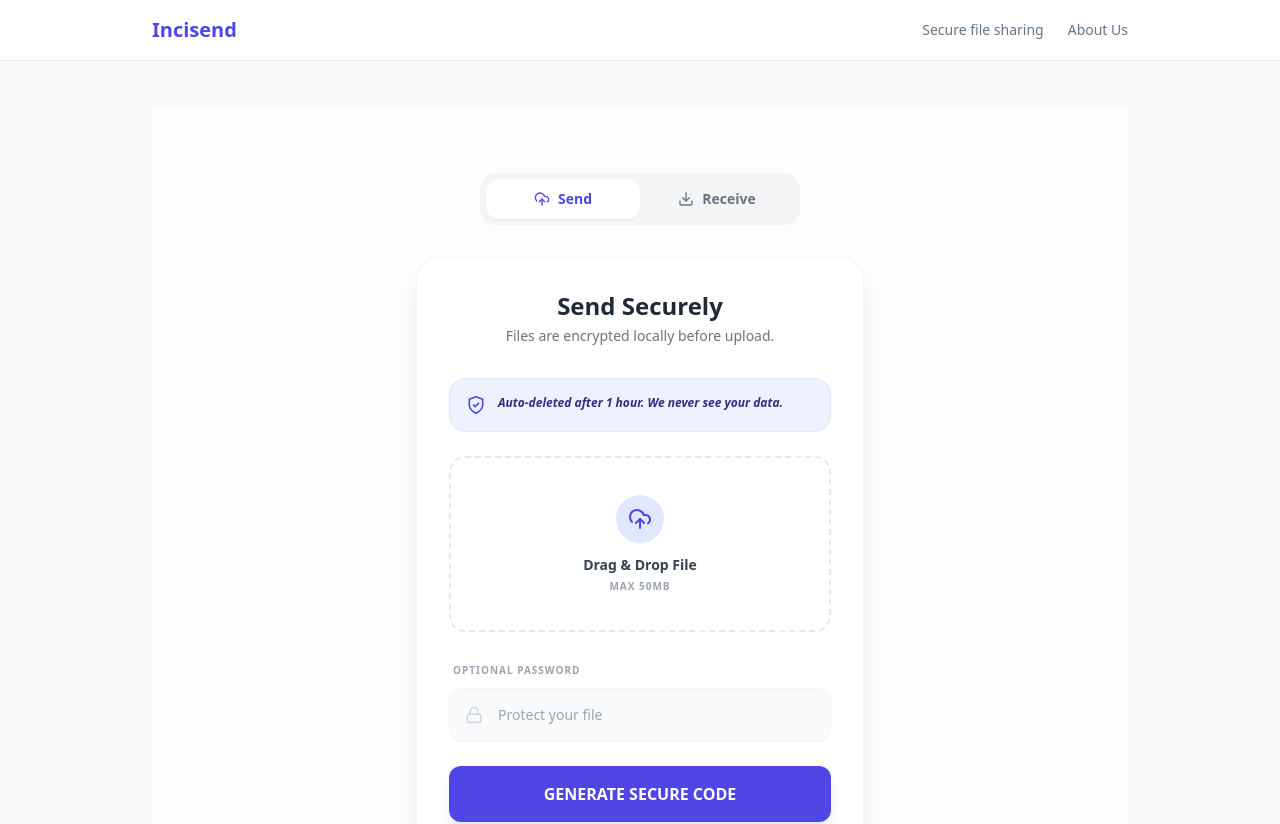
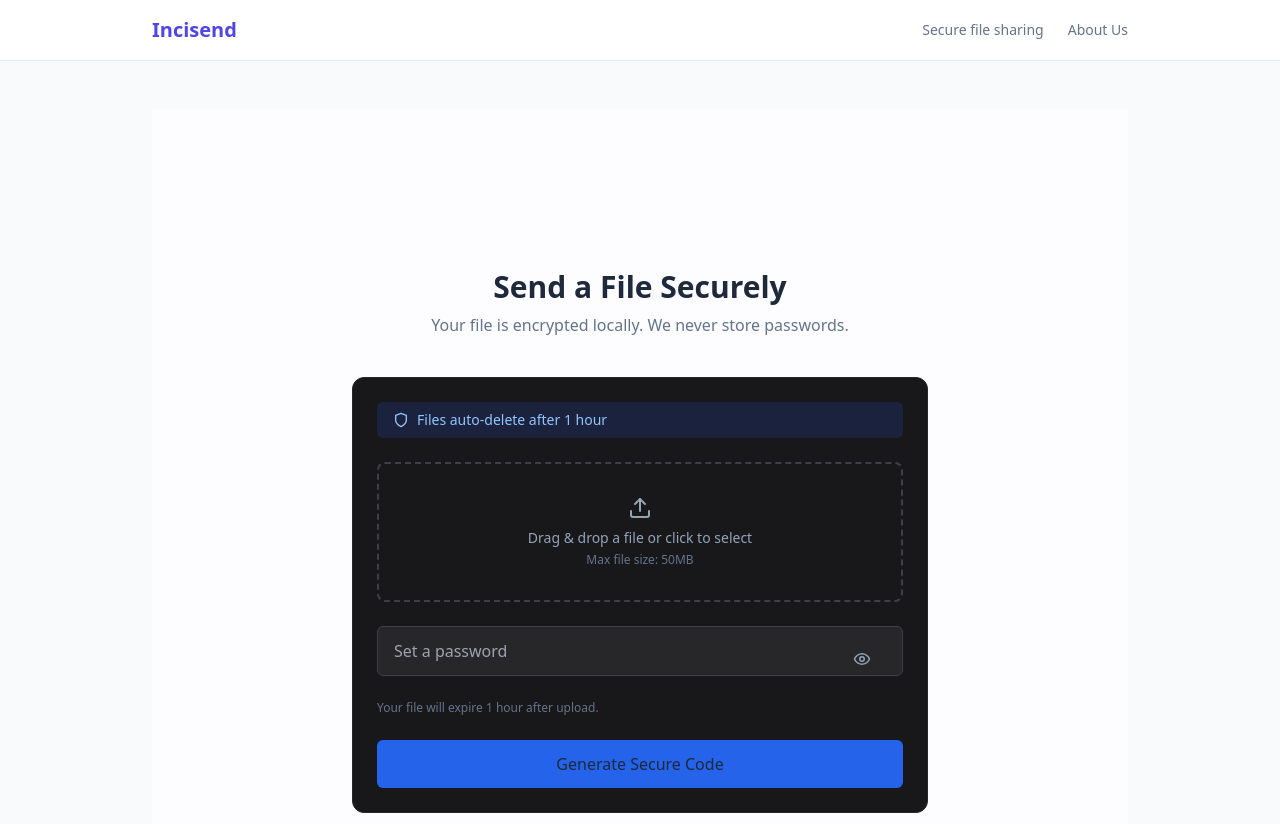
Before and after one commit to Inciverse/incisend, a Next.js app: page /send in a window 1280 px wide. Shown: the top 824 px of the page. Built offline with nearby package versions, Linux system fonts and the light colour scheme.

Commit message:
Update InciSend.tsx

```diff
--- a/components/InciSend.tsx
+++ b/components/InciSend.tsx
@@ -1,142 +1,95 @@
 "use client";
 
-import { useState, useEffect } from "react";
-import { Eye, EyeOff, UploadCloud, Download, ShieldCheck, Lock } from "lucide-react";
+import { useState } from "react";
+import { Eye, EyeOff, Upload, Shield } from "lucide-react";
 
-// Added 'initialMode' prop to control which UI shows up first
-export default function InciSend({ initialMode = "send" }: { initialMode?: "send" | "receive" }) {
-  const [mode, setMode] = useState<"send" | "receive">(initialMode);
-
-  // Sync mode if initialMode changes
-  useEffect(() => {
-    setMode(initialMode);
-  }, [initialMode]);
-
-  // --- AAPKA ORIGINAL LOGIC (UNTOUCHED) ---
-  const [inputCode, setInputCode] = useState("");
+export default function Incisend() {
+  const [file, setFile] = useState<File | null>(null);
   const [password, setPassword] = useState("");
   const [showPassword, setShowPassword] = useState(false);
-  const [message, setMessage] = useState("");
-  const [file, setFile] = useState<File | null>(null);
-  const [sendPassword, setSendPassword] = useState("");
-
-  const handleReceive = () => {
-    setMessage("Decrypting file...");
-  };
-  // --- END OF LOGIC ---
+  const [dragActive, setDragActive] = useState(false);
 
   return (
-    <div className="flex flex-col items-center w-full">
+    <section className="max-w-xl mx-auto mt-24">
+      {/* TITLE */}
+      <h1 className="text-3xl font-bold text-center">
+        Send a File Securely
+      </h1>
+      <p className="text-center text-slate-500 mt-2">
+        Your file is encrypted locally. We never store passwords.
+      </p>
 
-      {/* 1. PROFESSIONAL MODE SWITCHER */}
-      <div className="flex bg-gray-100 p-1.5 rounded-2xl mb-8 w-full max-w-[320px]">
+      {/* CARD */}
+      <div className="mt-10 bg-zinc-900 border border-zinc-800 rounded-xl p-6 space-y-6">
+        {/* SECURITY NOTE */}
+        <div className="flex items-center gap-2 bg-blue-900/30 text-blue-300 px-4 py-2 rounded-md text-sm">
+          <Shield size={16} />
+          Files auto-delete after 1 hour
+        </div>
+
+        {/* FILE DROP */}
+        <label
+          className={`flex flex-col items-center justify-center border-2 border-dashed rounded-lg p-8 cursor-pointer transition
+          ${
+            dragActive
+              ? "border-blue-500 bg-blue-500/10"
+              : "border-zinc-700"
+          }`}
+          onDragOver={() => setDragActive(true)}
+          onDragLeave={() => setDragActive(false)}
+          onDrop={() => setDragActive(false)}
+        >
+          <Upload className="mb-2 text-slate-400" />
+          <span className="text-sm text-slate-400">
+            Drag & drop a file or click to select
+          </span>
+          <span className="text-xs text-slate-500 mt-1">
+            Max file size: 50MB
+          </span>
+
+          <input
+            type="file"
+            className="hidden"
+            onChange={(e) => setFile(e.target.files?.[0] || null)}
+          />
+        </label>
+
+        {/* PASSWORD */}
+        <div className="relative">
+          <input
+            type={showPassword ? "text" : "password"}
+            placeholder="Set a password"
+            className="w-full px-4 py-3 rounded-md bg-zinc-800 border border-zinc-700 focus:outline-none focus:border-blue-500"
+            value={password}
+            onChange={(e) => setPassword(e.target.value)}
+          />
+
           <button
-          onClick={() => setMode("send")}
-          className={`flex-1 flex items-center justify-center gap-2 py-2.5 rounded-xl text-sm font-bold transition-all ${
-            mode === "send" ? "bg-white text-indigo-600 shadow-sm" : "text-gray-500 hover:text-gray-700"
-          }`}
+            type="button"
+            onClick={() => setShowPassword(!showPassword)}
+            className="absolute right-3 top-3 text-slate-400"
           >
-          <UploadCloud size={16} /> Send
-        </button>
-        <button
-          onClick={() => setMode("receive")}
-          className={`flex-1 flex items-center justify-center gap-2 py-2.5 rounded-xl text-sm font-bold transition-all ${
-            mode === "receive" ? "bg-white text-indigo-600 shadow-sm" : "text-gray-500 hover:text-gray-700"
-          }`}
-        >
-          <Download size={16} /> Receive
+            {showPassword ? <EyeOff size={18} /> : <Eye size={18} />}
           </button>
         </div>
 
-      {/* 2. SEND UI */}
-      {mode === "send" && (
-        <div className="w-full max-w-md bg-white rounded-3xl shadow-xl border border-gray-100 p-8 animate-in fade-in slide-in-from-bottom-4 duration-500">
-          <div className="text-center mb-8">
-            <h2 className="text-2xl font-black text-gray-800">Send Securely</h2>
-            <p className="text-gray-500 text-sm mt-1">Files are encrypted locally before upload.</p>
-          </div>
+        {/* EXPIRY INFO */}
+        <p className="text-xs text-slate-500">
+          Your file will expire 1 hour after upload.
+        </p>
 
-          <div className="space-y-6">
-            <div className="bg-indigo-50 border border-indigo-100 p-4 rounded-2xl flex items-start gap-3">
-              <ShieldCheck className="text-indigo-600 shrink-0" size={20} />
-              <p className="text-xs text-indigo-900 font-semibold italic">
-                Auto-deleted after 1 hour. We never see your data.
-              </p>
-            </div>
-
-            <label className="group relative flex flex-col items-center justify-center w-full h-44 border-2 border-dashed border-gray-200 rounded-2xl cursor-pointer hover:border-indigo-400 hover:bg-indigo-50/50 transition-all">
-              <input type="file" className="hidden" onChange={(e) => setFile(e.target.files?.[0] || null)} />
-              <div className="p-3 bg-indigo-100 rounded-full mb-3 group-hover:scale-110 transition-transform">
-                <UploadCloud className="text-indigo-600" size={24} />
-              </div>
-              <p className="text-sm font-bold text-gray-700">{file ? file.name : "Drag & Drop File"}</p>
-              <p className="text-[10px] text-gray-400 mt-1 uppercase font-bold tracking-widest">Max 50MB</p>
-            </label>
-
-            <div className="space-y-2">
-              <label className="text-[10px] font-black text-gray-400 uppercase tracking-widest ml-1">Optional Password</label>
-              <div className="relative">
-                <Lock className="absolute left-4 top-1/2 -translate-y-1/2 text-gray-300" size={18} />
-                <input
-                  type="password"
-                  placeholder="Protect your file"
-                  value={sendPassword}
-                  onChange={(e) => setSendPassword(e.target.value)}
-                  className="w-full bg-gray-50 border border-gray-100 rounded-xl py-4 pl-12 pr-4 text-sm focus:ring-2 focus:ring-indigo-500 outline-none"
-                />
-              </div>
-            </div>
-
-            <button className="w-full bg-indigo-600 hover:bg-indigo-700 text-white font-black py-4 rounded-xl shadow-lg shadow-indigo-100 transition-all active:scale-95">
-              GENERATE SECURE CODE
-            </button>
-          </div>
+        {/* FAKE PROGRESS (SAFE) */}
+        {file && (
+          <div className="w-full bg-zinc-800 rounded-full h-2 overflow-hidden">
+            <div className="bg-blue-600 h-full w-2/3 animate-pulse" />
           </div>
         )}
 
-      {/* 3. RECEIVE UI */}
-      {mode === "receive" && (
-        <div className="w-full max-w-md bg-white rounded-3xl shadow-xl border border-gray-100 p-8 animate-in fade-in slide-in-from-bottom-4 duration-500">
-          <div className="text-center mb-8">
-            <h2 className="text-2xl font-black text-gray-800">Receive File</h2>
-            <p className="text-gray-500 text-sm mt-1">Enter magic code to decrypt</p>
-          </div>
-
-          <div className="space-y-6">
-            <div className="space-y-2">
-              <label className="text-[10px] font-black text-gray-400 uppercase tracking-widest ml-1">Magic Code</label>
-              <input
-                placeholder="000-000"
-                value={inputCode}
-                onChange={(e) => setInputCode(e.target.value.toUpperCase())}
-                className="w-full bg-gray-50 border border-gray-100 rounded-xl py-5 text-center text-2xl font-mono font-bold tracking-[0.4em] focus:ring-2 focus:ring-indigo-500 outline-none shadow-inner"
-              />
-            </div>
-
-            <div className="space-y-2">
-              <label className="text-[10px] font-black text-gray-400 uppercase tracking-widest ml-1">Password</label>
-              <div className="relative">
-                <input
-                  type={showPassword ? "text" : "password"}
-                  placeholder="Enter if required"
-                  value={password}
-                  onChange={(e) => setPassword(e.target.value)}
-                  className="w-full bg-gray-50 border border-gray-100 rounded-xl py-4 px-4 text-sm focus:ring-2 focus:ring-indigo-500 outline-none"
-                />
-                <button type="button" onClick={() => setShowPassword(!showPassword)} className="absolute right-4 top-1/2 -translate-y-1/2 text-gray-400">
-                  {showPassword ? <EyeOff size={18} /> : <Eye size={18} />}
+        {/* CTA */}
+        <button className="w-full py-3 rounded-md bg-blue-600 hover:bg-blue-700 transition font-medium">
+          Generate Secure Code
         </button>
       </div>
-            </div>
-
-            <button onClick={handleReceive} className="w-full bg-indigo-600 hover:bg-indigo-700 text-white font-black py-4 rounded-xl shadow-lg shadow-indigo-100 transition-all active:scale-95 flex items-center justify-center gap-2">
-              <Download size={20} /> DECRYPT & DOWNLOAD
-            </button>
-
-            {message && <div className="bg-green-50 text-green-700 p-3 rounded-lg text-xs font-bold text-center border border-green-100">{message}</div>}
-          </div>
-        </div>
-      )}
-    </div>
+    </section>
   );
 }
```
Lines whose indentation alone changed are shown as unchanged.
